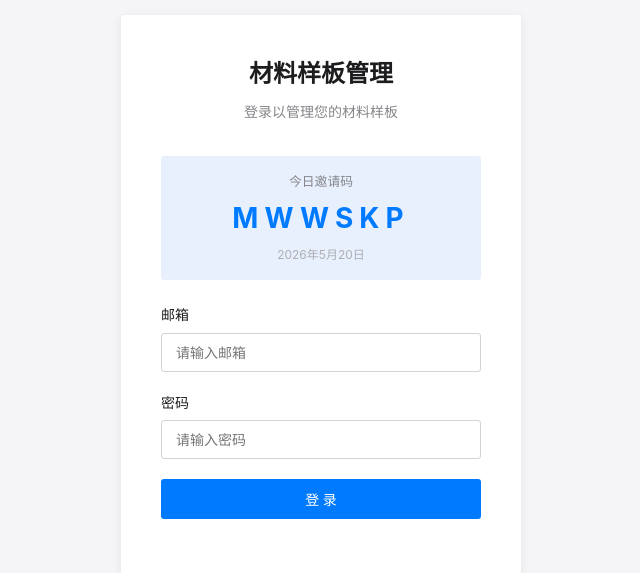
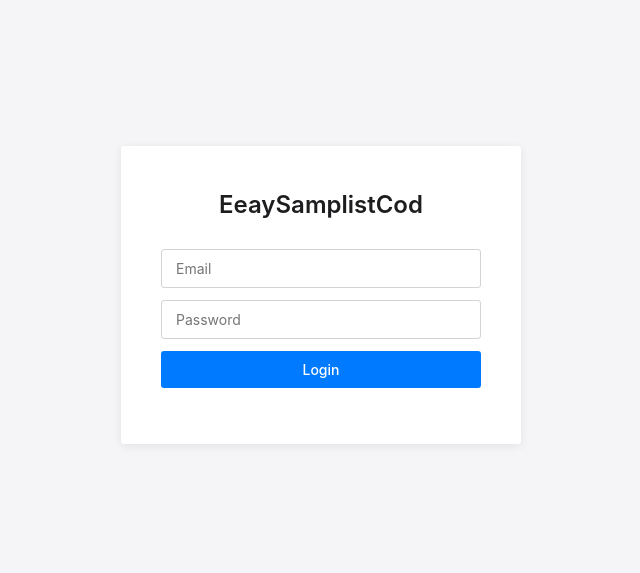
Before and after one commit to adwardnewstar/easycod, a plain HTML site: page index.html in a window 1280 px wide. Shown: the part 105-678 px from the top of the page, without its empty margins (319-959 px from the left). Drawn offline with nearby package versions, Linux system fonts and the light colour scheme.

Commit message:
更新内容

```diff
--- a/index.html
+++ b/index.html
@@ -15,36 +15,27 @@
     <div id="loginSection" class="page-section active">
       <div class="login-page">
         <div class="login-card">
-          <h1>材料样板管理</h1>
-          <p class="subtitle">登录以管理您的材料样板</p>
-
-          <div class="invite-code-area">
-            <div class="label">今日邀请码</div>
-            <div class="code" id="loginInviteCode">------</div>
-            <div class="date" id="loginInviteDate"></div>
-          </div>
+          <h1>EeaySamplistCod</h1>
 
           <form id="loginForm">
             <div class="form-group">
-              <label for="loginEmail">邮箱</label>
               <input
                 type="email"
                 id="loginEmail"
-                placeholder="请输入邮箱"
+                placeholder="Email"
                 autocomplete="email"
               />
             </div>
             <div class="form-group">
-              <label for="loginPassword">密码</label>
               <input
                 type="password"
                 id="loginPassword"
-                placeholder="请输入密码"
+                placeholder="Password"
                 autocomplete="current-password"
               />
             </div>
             <button type="submit" class="btn btn-primary btn-block">
-              登 录
+              Login
             </button>
           </form>
 
--- a/src/css/style.css
+++ b/src/css/style.css
@@ -166,18 +166,11 @@ a:hover {
   font-size: 1.5rem;
   font-weight: 600;
   text-align: center;
-  margin-bottom: 8px;
-}
-
-.login-card .subtitle {
-  text-align: center;
-  color: var(--text-secondary);
-  font-size: 0.875rem;
-  margin-bottom: 32px;
+  margin-bottom: 24px;
 }
 
 .form-group {
-  margin-bottom: 20px;
+  margin-bottom: 12px;
 }
 
 .form-group label {
@@ -303,34 +296,6 @@ a:hover {
   display: flex;
   gap: 8px;
   flex-wrap: wrap;
-}
-
-/* Invite Code Display */
-.invite-code-area {
-  text-align: center;
-  padding: 16px;
-  background: var(--primary-light);
-  border-radius: var(--radius);
-  margin-bottom: 24px;
-}
-
-.invite-code-area .label {
-  font-size: 0.8rem;
-  color: var(--text-secondary);
-}
-
-.invite-code-area .code {
-  font-size: 1.75rem;
-  font-weight: 700;
-  color: var(--primary);
-  letter-spacing: 6px;
-  margin-top: 4px;
-}
-
-.invite-code-area .date {
-  font-size: 0.75rem;
-  color: var(--text-light);
-  margin-top: 4px;
 }
 
 /* Demo Mode Badge */
--- a/src/js/app.js
+++ b/src/js/app.js
@@ -460,19 +460,10 @@ class App {
     this.currentView = "login";
     document.getElementById("loginSection").classList.add("active");
     document.getElementById("appSection").classList.remove("active");
-    this.renderLoginInviteCode();
     const demoBtn = document.getElementById("demoLoginBtn");
     if (demoBtn) {
       demoBtn.style.display = DEMO_MODE ? "" : "none";
     }
-  }
-
-  renderLoginInviteCode() {
-    const code = Store.getDailyCode();
-    document.getElementById("loginInviteCode").textContent = code;
-    const now = new Date();
-    document.getElementById("loginInviteDate").textContent =
-      `${now.getFullYear()}年${now.getMonth() + 1}月${now.getDate()}日`;
   }
 
   showApp() {
```
